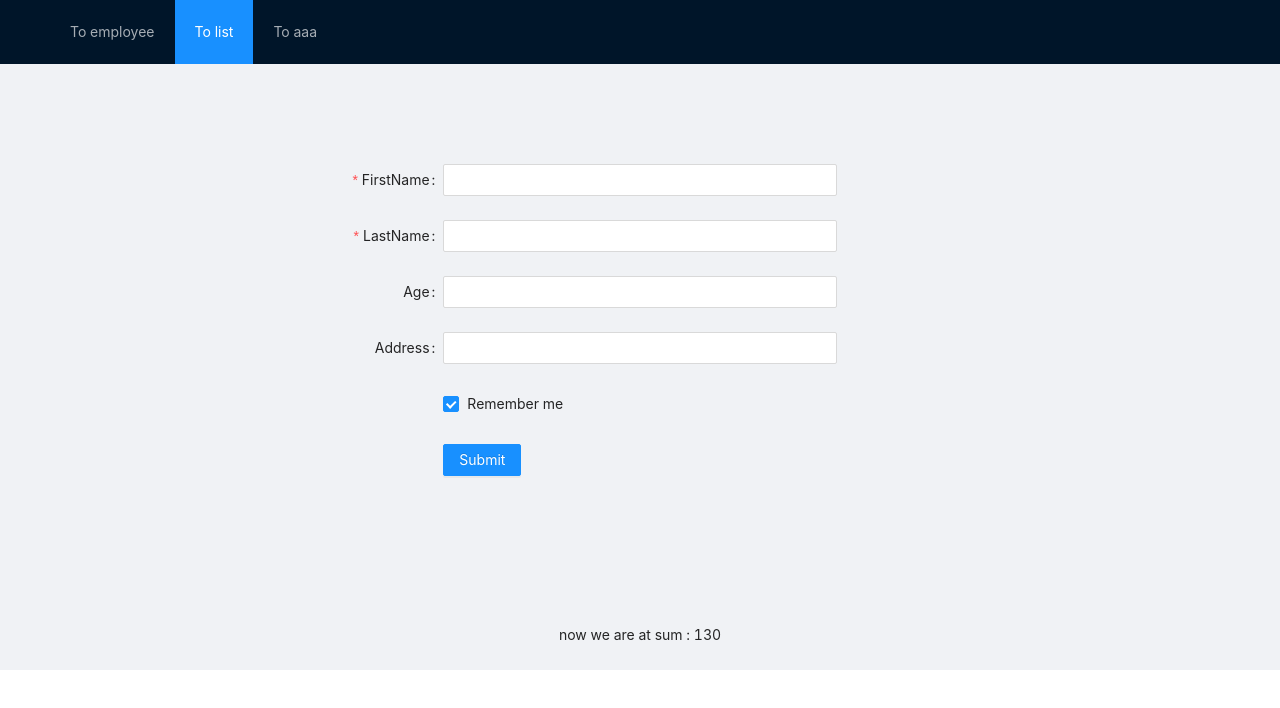
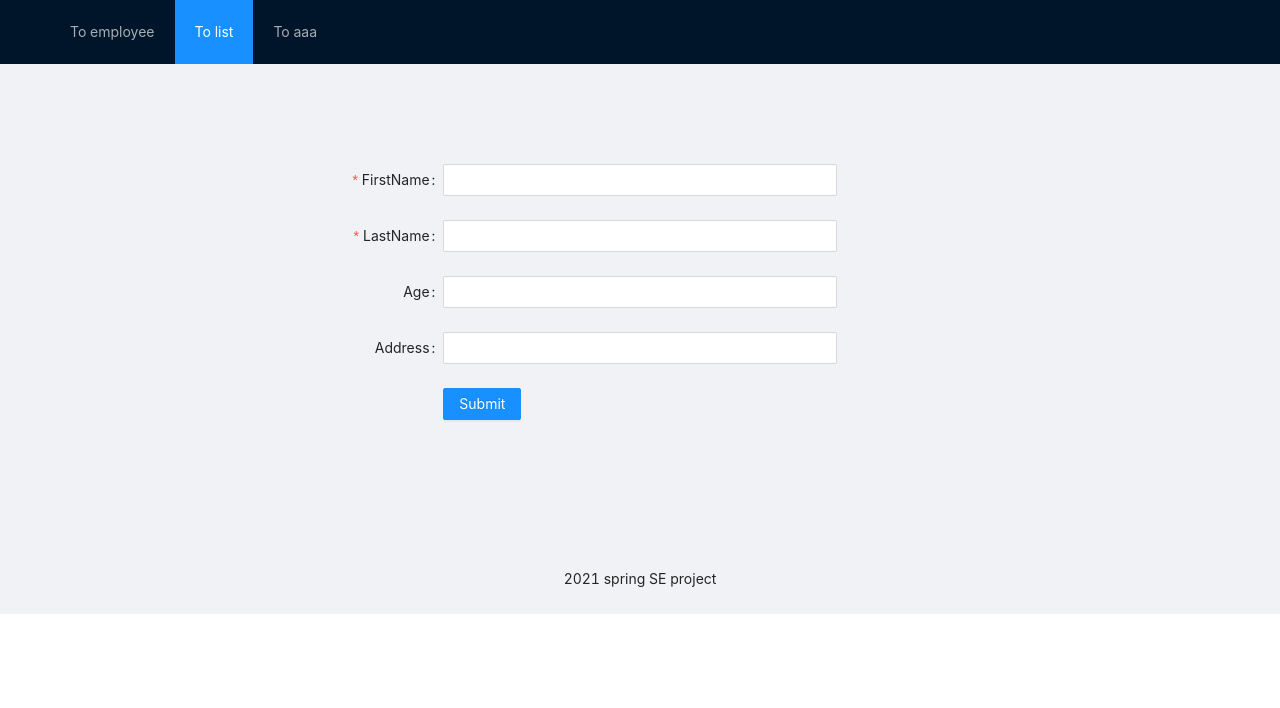
Before and after one commit to nemoworks/SE2020Assignment, a React (Create React App) app: page /employee in a window 1280 px wide. Shown: the top 708 px of the page. Built offline with nearby package versions, Linux system fonts and the light colour scheme.

Commit message:
准备pull最新版

```diff
--- a/src/form_component.js
+++ b/src/form_component.js
@@ -2,7 +2,7 @@ import React from"react"
 import  actionCreators from './store/actionCreators'
 import store from "./store"
 // import ReactDOM from "react-dom"
-import { Form, Input, Button, Checkbox } from 'antd';
+import { Form, Input, Button } from 'antd';
 const layout = {
     labelCol: {
       span: 8,
@@ -80,10 +80,6 @@ const Form_init = () =>
             <Input/>
           </Form.Item>
 
-          <Form.Item {...tailLayout} name="remember" valuePropName="checked">
-            <Checkbox>Remember me</Checkbox>
-          </Form.Item>
-
           <Form.Item {...tailLayout}>
             <Button type="primary" htmlType="submit">
               Submit
--- a/src/index.js
+++ b/src/index.js
@@ -32,10 +32,11 @@ ReactDOM.render(
                       <Route path="/employee" exact component={employee}></Route>
                       <Route path="/list" exact component={list}></Route>
                       <Route path="/employee/:id" component={Single}></Route>
+                      {/* <Route path="/" exact component={list}></Route> */}
                   </Switch>
                 </Content>
 
-                <Footer style={{ textAlign: 'center' }}>now we are at sum : 130</Footer>
+                <Footer style={{ textAlign: 'center' }}>2021 spring SE project</Footer>
 
     </Layout>
     </BrowserRouter>
```
